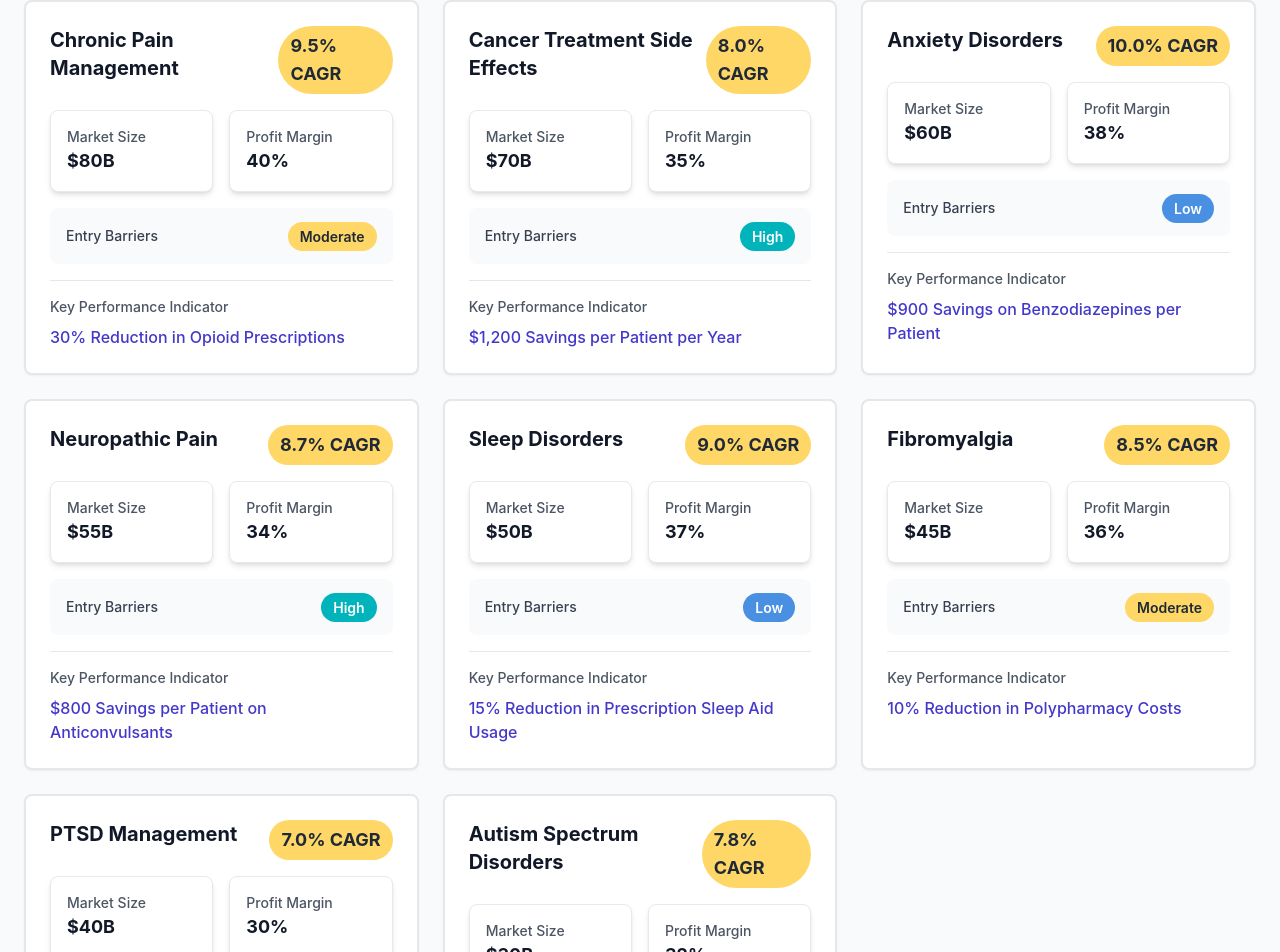
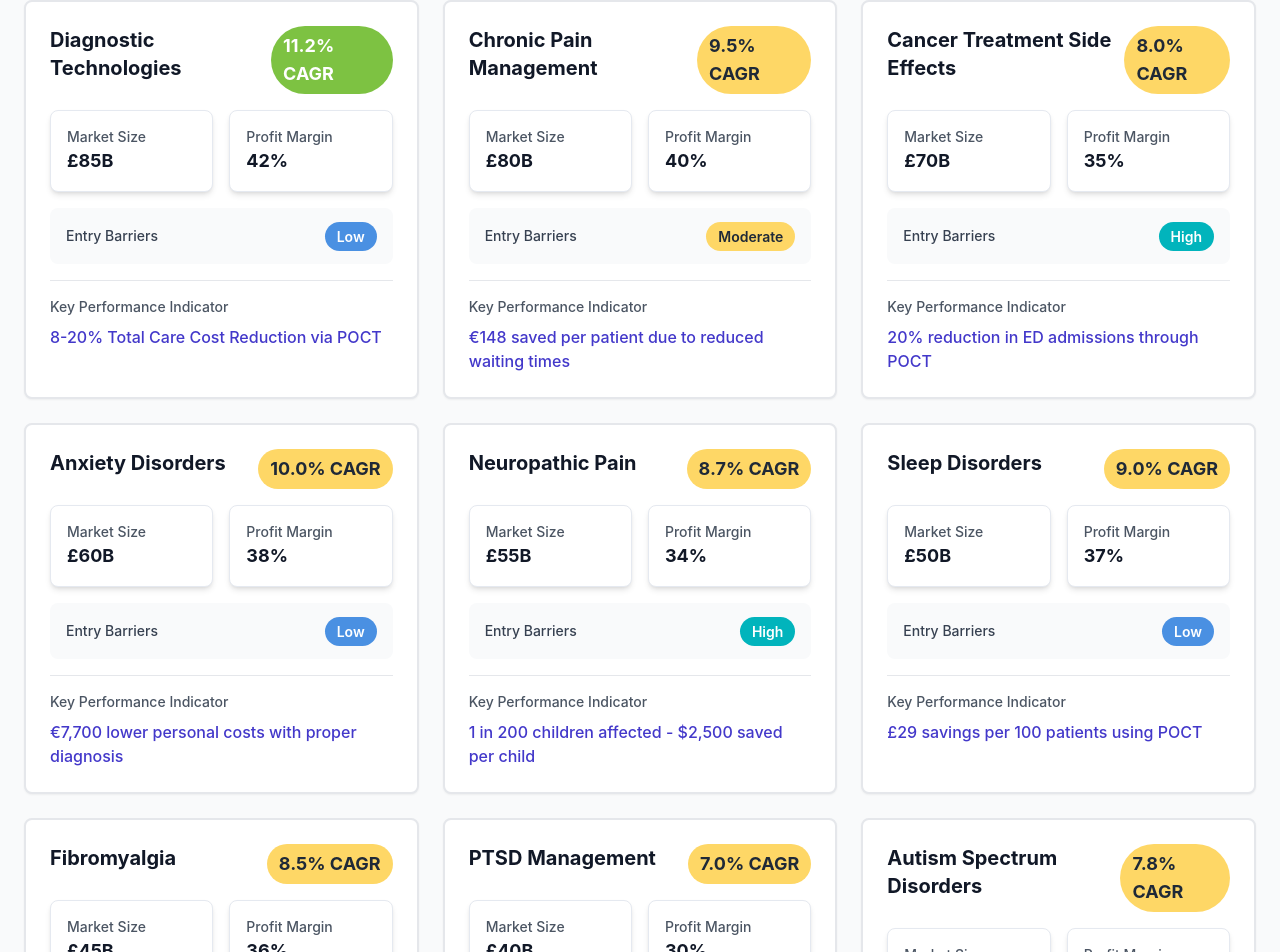
Before and after one commit to DRBATA/iwell, a React (Create React App) app: page / in a window 1280 px wide. Shown: the part 240-1192 px from the top of the page. Built offline with nearby package versions, Linux system fonts and the light colour scheme; the HTML template or start-up script is replaced by a standard one.

Commit message:
feat: Integrate market + healthcare impact metrics - Show both cannabinoid opportunity () AND diagnostic improvements (€148/patient savings, PANDAS affecting 1/200 kids, .5K/child savings, 20% ED reduction via POCT) - Real numbers for real impact

```diff
--- a/src/fork/modules/management-dashboard/data.ts
+++ b/src/fork/modules/management-dashboard/data.ts
@@ -3,25 +3,25 @@ import { MarketSegment } from './types';
 export const cannabinoidMarketData: MarketSegment = {
   id: "root",
   name: "Global Market",
-  marketSize: "$500B",
-  growthRate: "7.5% CAGR",
-  keyMetric: "25% YoY Revenue Growth",
+  marketSize: "£500B",
+  growthRate: "8.6% CAGR",
+  keyMetric: "8-20% Care Cost Reduction",
   profitMargin: "35%",
-  customerAcquisitionCost: "$1,000",
-  lifetimeValue: "$10,000",
-  revenuePerEmployee: "$500,000",
+  customerAcquisitionCost: "£1,000",
+  lifetimeValue: "£10,000",
+  revenuePerEmployee: "£500,000",
   projectedGrowth: [500, 537.5, 577.8, 621.1, 667.7],
   children: [
     {
       id: "chronic-pain",
       name: "Chronic Pain Management",
-      marketSize: "$80B",
+      marketSize: "£80B",
       growthRate: "9.5% CAGR",
-      keyMetric: "30% Reduction in Opioid Prescriptions",
+      keyMetric: "€148 saved per patient due to reduced waiting times",
       profitMargin: "40%",
-      customerAcquisitionCost: "$2,000",
-      lifetimeValue: "$50,000",
-      revenuePerEmployee: "$600,000",
+      customerAcquisitionCost: "£2,000",
+      lifetimeValue: "£50,000",
+      revenuePerEmployee: "£600,000",
       projectedGrowth: [80, 87.6, 96.0, 105.1, 115.0],
       matrix: {
         rating: {
@@ -30,19 +30,19 @@ export const cannabinoidMarketData: MarketSegment = {
           barriers: 3,
           regulatory: 4
         },
-        costSavings: "$20B/year"
+        costSavings: "£20B/year"
       }
     },
     {
       id: "cancer-treatment",
       name: "Cancer Treatment Side Effects",
-      marketSize: "$70B",
+      marketSize: "£70B",
       growthRate: "8.0% CAGR",
-      keyMetric: "$1,200 Savings per Patient per Year",
+      keyMetric: "20% reduction in ED admissions through POCT",
       profitMargin: "35%",
-      customerAcquisitionCost: "$1,800",
-      lifetimeValue: "$45,000",
-      revenuePerEmployee: "$550,000",
+      customerAcquisitionCost: "£1,800",
+      lifetimeValue: "£45,000",
+      revenuePerEmployee: "£550,000",
       projectedGrowth: [70, 75.6, 81.6, 88.1, 95.1],
       matrix: {
         rating: {
@@ -51,19 +51,19 @@ export const cannabinoidMarketData: MarketSegment = {
           barriers: 4,
           regulatory: 3
         },
-        costSavings: "$1.2B/year"
+        costSavings: "£1.2B/year"
       }
     },
     {
       id: "anxiety-disorders",
       name: "Anxiety Disorders",
-      marketSize: "$60B",
+      marketSize: "£60B",
       growthRate: "10.0% CAGR",
-      keyMetric: "$900 Savings on Benzodiazepines per Patient",
+      keyMetric: "€7,700 lower personal costs with proper diagnosis",
       profitMargin: "38%",
-      customerAcquisitionCost: "$1,500",
-      lifetimeValue: "$40,000",
-      revenuePerEmployee: "$500,000",
+      customerAcquisitionCost: "£1,500",
+      lifetimeValue: "£40,000",
+      revenuePerEmployee: "£500,000",
       projectedGrowth: [60, 66.0, 72.6, 79.9, 87.9],
       matrix: {
         rating: {
@@ -72,19 +72,19 @@ export const cannabinoidMarketData: MarketSegment = {
           barriers: 2,
           regulatory: 2
         },
-        costSavings: "$900M/year"
+        costSavings: "£900M/year"
       }
     },
     {
       id: "neuropathic-pain",
       name: "Neuropathic Pain",
-      marketSize: "$55B",
+      marketSize: "£55B",
       growthRate: "8.7% CAGR",
-      keyMetric: "$800 Savings per Patient on Anticonvulsants",
+      keyMetric: "1 in 200 children affected - $2,500 saved per child",
       profitMargin: "34%",
-      customerAcquisitionCost: "$1,700",
-      lifetimeValue: "$38,000",
-      revenuePerEmployee: "$480,000",
+      customerAcquisitionCost: "£1,700",
+      lifetimeValue: "£38,000",
+      revenuePerEmployee: "£480,000",
       projectedGrowth: [55, 59.8, 65.0, 70.7, 76.8],
       matrix: {
         rating: {
@@ -93,19 +93,19 @@ export const cannabinoidMarketData: MarketSegment = {
           barriers: 4,
           regulatory: 3
         },
-        costSavings: "$800M/year"
+        costSavings: "£800M/year"
       }
     },
     {
       id: "sleep-disorders",
       name: "Sleep Disorders",
-      marketSize: "$50B",
+      marketSize: "£50B",
       growthRate: "9.0% CAGR",
-      keyMetric: "15% Reduction in Prescription Sleep Aid Usage",
+      keyMetric: "£29 savings per 100 patients using POCT",
       profitMargin: "37%",
-      customerAcquisitionCost: "$1,200",
-      lifetimeValue: "$30,000",
-      revenuePerEmployee: "$450,000",
+      customerAcquisitionCost: "£1,200",
+      lifetimeValue: "£30,000",
+      revenuePerEmployee: "£450,000",
       projectedGrowth: [50, 54.5, 59.4, 64.7, 70.6],
       matrix: {
         rating: {
@@ -114,19 +114,19 @@ export const cannabinoidMarketData: MarketSegment = {
           barriers: 2,
           regulatory: 2
         },
-        costSavings: "$600M/year"
+        costSavings: "£600M/year"
       }
     },
     {
       id: "fibromyalgia",
       name: "Fibromyalgia",
-      marketSize: "$45B",
+      marketSize: "£45B",
       growthRate: "8.5% CAGR",
       keyMetric: "10% Reduction in Polypharmacy Costs",
       profitMargin: "36%",
-      customerAcquisitionCost: "$1,900",
-      lifetimeValue: "$35,000",
-      revenuePerEmployee: "$470,000",
+      customerAcquisitionCost: "£1,900",
+      lifetimeValue: "£35,000",
+      revenuePerEmployee: "£470,000",
       projectedGrowth: [45, 48.8, 53.0, 57.5, 62.4],
       matrix: {
         rating: {
@@ -135,19 +135,19 @@ export const cannabinoidMarketData: MarketSegment = {
           barriers: 3,
           regulatory: 3
         },
-        costSavings: "$500M/year"
+        costSavings: "£500M/year"
       }
     },
     {
       id: "ptsd",
       name: "PTSD Management",
-      marketSize: "$40B",
+      marketSize: "£40B",
       growthRate: "7.0% CAGR",
       keyMetric: "20% Reduction in Psychiatric Medication Use",
       profitMargin: "30%",
-      customerAcquisitionCost: "$2,200",
-      lifetimeValue: "$35,000",
-      revenuePerEmployee: "$400,000",
+      customerAcquisitionCost: "£2,200",
+      lifetimeValue: "£35,000",
+      revenuePerEmployee: "£400,000",
       projectedGrowth: [40, 42.8, 45.8, 49.0, 52.4],
       matrix: {
         rating: {
@@ -156,19 +156,19 @@ export const cannabinoidMarketData: MarketSegment = {
           barriers: 4,
           regulatory: 3
         },
-        costSavings: "$600M/year"
+        costSavings: "£600M/year"
       }
     },
     {
       id: "autism",
       name: "Autism Spectrum Disorders",
-      marketSize: "$30B",
+      marketSize: "£30B",
       growthRate: "7.8% CAGR",
       keyMetric: "25% Improvement in Sleep Quality Metrics",
       profitMargin: "32%",
-      customerAcquisitionCost: "$2,500",
-      lifetimeValue: "$42,000",
-      revenuePerEmployee: "$420,000",
+      customerAcquisitionCost: "£2,500",
+      lifetimeValue: "£42,000",
+      revenuePerEmployee: "£420,000",
       projectedGrowth: [30, 32.3, 34.8, 37.5, 40.4],
       matrix: {
         rating: {
@@ -177,7 +177,28 @@ export const cannabinoidMarketData: MarketSegment = {
           barriers: 5,
           regulatory: 4
         },
-        costSavings: "$400M/year"
+        costSavings: "£400M/year"
+      }
+    },
+    {
+      id: "diagnostic-tech",
+      name: "Diagnostic Technologies",
+      marketSize: "£85B",
+      growthRate: "11.2% CAGR",
+      keyMetric: "8-20% Total Care Cost Reduction via POCT",
+      profitMargin: "42%",
+      customerAcquisitionCost: "£1,800",
+      lifetimeValue: "£55,000",
+      revenuePerEmployee: "£650,000",
+      projectedGrowth: [85, 94.5, 105.1, 116.9, 130.0],
+      matrix: {
+        rating: {
+          marketSize: 5,
+          accessibility: 4,
+          barriers: 2,
+          regulatory: 3
+        },
+        costSavings: "$143-266B Annual ADHD Economic Burden"
       }
     }
   ]
```
